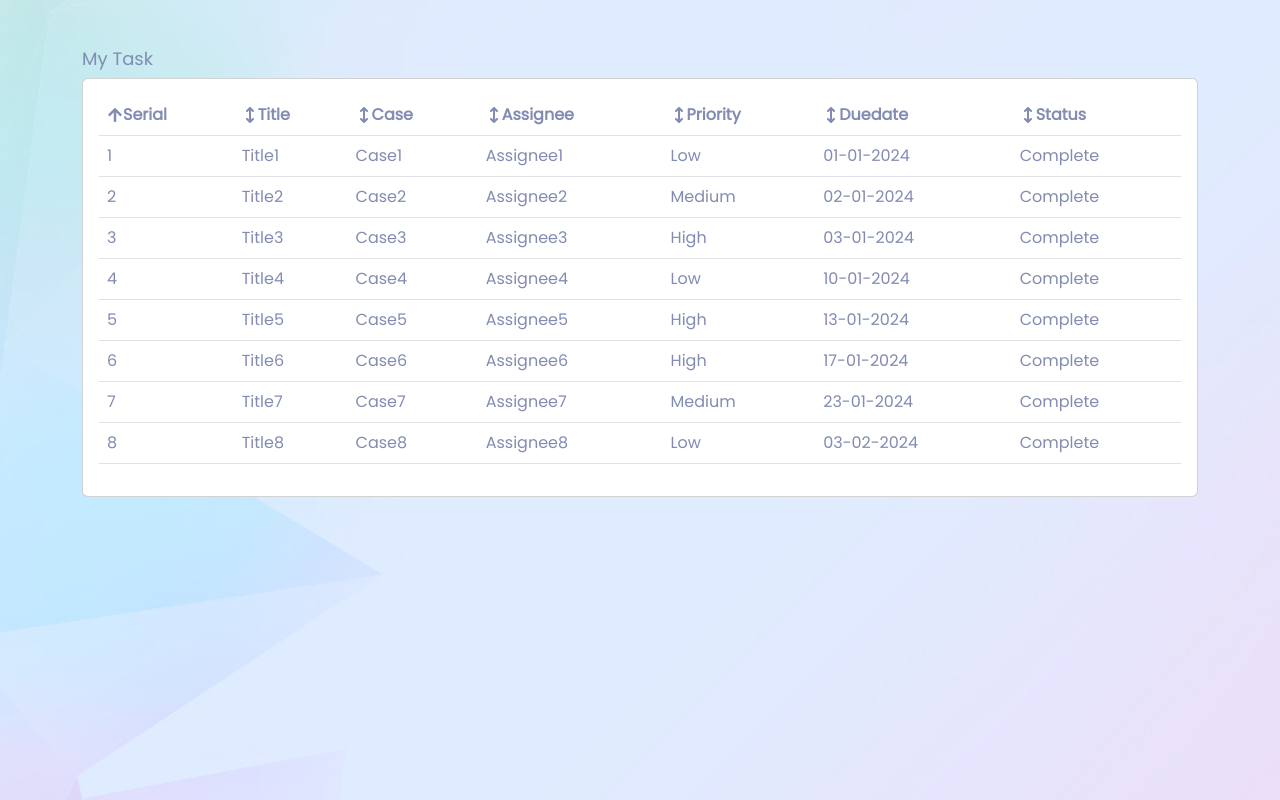
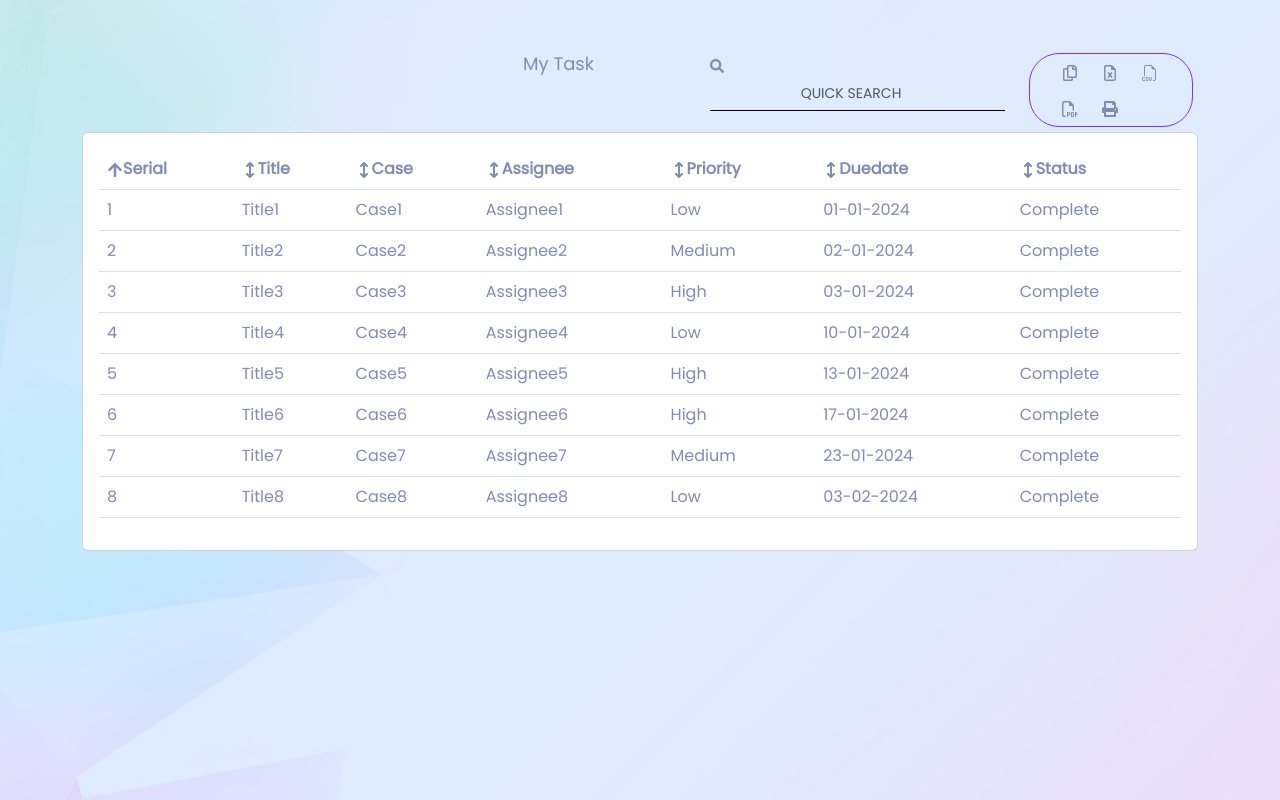
Before and after one commit to SushmithaVennam/task_ui_git, a React (Create React App) app: page /mytask in a window 1280 px wide. Built offline with nearby package versions, Linux system fonts and the light colour scheme.

Commit message:
Implemented export buttons

```diff
--- a/package.json
+++ b/package.json
@@ -8,13 +8,19 @@
     "@testing-library/react": "^13.4.0",
     "@testing-library/user-event": "^13.5.0",
     "bootstrap": "^5.3.3",
+    "copy-to-clipboard": "^3.3.3",
+    "jspdf": "^2.5.1",
+    "jspdf-autotable": "^3.8.2",
     "react": "^18.3.1",
     "react-bootstrap": "^2.10.4",
+    "react-csv": "^2.2.2",
     "react-dom": "^18.3.1",
+    "react-export-table-to-excel": "^1.0.6",
     "react-icons": "^5.2.1",
     "react-quill": "^2.0.0",
     "react-router-dom": "^6.25.1",
     "react-scripts": "5.0.1",
+    "react-to-print": "^2.15.1",
     "react-vertical-timeline-component": "^3.6.0",
     "web-vitals": "^2.1.4"
   },
--- /dev/null
+++ b/src/components/Table.css
@@ -0,0 +1,25 @@
+.dt-buttons {
+    border: 1px solid #7c32ff;
+    padding-left: 20px;
+    padding-right: 20px;
+    border-radius: 30px;
+        width: fit-content;
+        align-items: end;
+}
+
+
+.btn-outline-light {
+    border:none !important;
+    border-radius: 0px !important;
+}
+
+.row {
+    padding: 5px;
+    justify-content: end !important;
+    justify-self: end !important;
+    justify-items: end !important;
+}
+
+.width-fit {
+    width: fit-content !important;
+}
--- a/src/components/Table.js
+++ b/src/components/Table.js
@@ -1,11 +1,37 @@
-import React, { useState } from "react";
-import { Card, Container, Table } from "react-bootstrap";
+import React, { useState, useRef } from "react";
+import { Button, Card, Container, Table } from "react-bootstrap";
+import Row from "react-bootstrap/Row";
+import Col from "react-bootstrap/Col";
+import Form from "react-bootstrap/Form";
 import TableBody from "./TableBody";
 import TableHead from "./TableHead";
+import copy from "copy-to-clipboard";
+import { CSVLink } from "react-csv";
+import { downloadExcel } from "react-export-table-to-excel";
+import jsPDF from "jspdf";
+import autoTable from "jspdf-autotable";
+import { useReactToPrint } from "react-to-print";
+import "./Table.css";
 import tasksData from "../resources/tasksdata.json";
+import { FaSearch } from "react-icons/fa";
+import { FaRegCopy } from "react-icons/fa";
+import { FaRegFilePdf } from "react-icons/fa6";
+import { FaRegFileExcel } from "react-icons/fa6";
+import { BsFiletypeCsv } from "react-icons/bs";
+import { FaPrint } from "react-icons/fa";
+// import { FaColumns } from "react-icons/fa";
 
 function MyTable() {
   const [tableData, setTableData] = useState(tasksData);
+  const header = [
+    "Serial",
+    "Title",
+    "Case",
+    "Assignee",
+    "Priority",
+    "Duedate",
+    "Status",
+  ];
   const columns = [
     { label: "Serial", accessor: "SL" },
     { label: "Title", accessor: "Title" },
@@ -32,12 +58,144 @@ function MyTable() {
     }
   };
 
+  const copyToClipboard = () => {
+    var copyText = "";
+    var a_row = "";
+    columns.map((cur_column) => {
+      if (a_row.length === 0) {
+        a_row += cur_column.label;
+      } else {
+        a_row += "\t" + cur_column.label;
+      }
+    });
+    copyText += a_row;
+    tableData.map((data) => {
+      a_row = data.SL;
+      a_row += "\t" + data.Title;
+      a_row += "\t" + data.Case;
+      a_row += "\t" + data.Assignee;
+      a_row += "\t" + data.Priority;
+      a_row += "\t" + data.Duedate;
+      a_row += "\t" + data.Status;
+      copyText += "\n" + a_row;
+    });
+
+    copy(copyText);
+    alert(`You have copied "${copyText}"`);
+  };
+
+  function saveExcel() {
+    downloadExcel({
+      fileName: "Tasks.xls",
+      sheet: "Tasks",
+      tablePayload: {
+        header,
+        // accept two different data structures
+        body: tableData,
+      },
+    });
+  }
+
+  const savePDF = () => {
+    const doc = new jsPDF();
+    autoTable(doc, { html: "#TasksTable" });
+    doc.save("Tasks.pdf");
+  };
+  const componentRef = useRef();
+  const handlePrint = useReactToPrint({
+    content: () => componentRef.current,
+  });
+
   return (
     <Container fluid="md" className="mt-5 AddTaskContainer font-poppins">
-      <h3>My Task</h3>
+      <Row className="top-row">
+        <Col>
+          <h3>My Task</h3>
+        </Col>
+        <Col>
+          <Form.Group
+            controlId="formBasicName"
+            style={{ borderBottom: "solid 1px black" }}
+          >
+            <Form.Label as="small">
+              <FaSearch />
+            </Form.Label>
+            <Form.Control
+              type="search"
+              placeholder="QUICK SEARCH"
+              name="name"
+              className="width-fit"
+              style={{
+                display: "inline-block",
+                background: "transparent",
+                border: "none",
+                textAlign: "center",
+                fontSize: "14px",
+              }}
+            />
+          </Form.Group>
+        </Col>
+        <Col
+          style={{
+            justifyContent: "flex-end",
+            width: "fit-content",
+          }}
+        >
+          <div class="dt-buttons ">
+            <Button
+              className=".btn-no-radius"
+              variant="outline-light"
+              title="Copy"
+              onClick={copyToClipboard}
+            >
+              <FaRegCopy />
+            </Button>
+            <Button
+              className=".btn-no-radius"
+              variant="outline-light"
+              title="Excel"
+              onClick={saveExcel}
+            >
+              <FaRegFileExcel />
+            </Button>
+            <CSVLink data={tableData} filename={"Tasks.csv"}>
+              <Button
+                className=".btn-no-radius"
+                variant="outline-light"
+                title="csv"
+              >
+                <BsFiletypeCsv />
+              </Button>
+            </CSVLink>
+            <Button
+              className=".btn-no-radius"
+              variant="outline-light"
+              title="pdf"
+              onClick={savePDF}
+            >
+              <FaRegFilePdf />
+            </Button>
+            <Button
+              className=".btn-no-radius"
+              variant="outline-light"
+              title="Print"
+              onClick={handlePrint}
+            >
+              <FaPrint />
+            </Button>
+            {/* <Button
+              className=".btn-no-radius"
+              variant="outline-light"
+              title="Columns"
+            >
+              <FaColumns />
+            </Button> */}
+          </div>
+        </Col>
+      </Row>
       <Card>
         <Card.Body>
-          <Table hover>
+          <Table hover id="TasksTable" ref={componentRef}>
             {/* <Card.Title>My Task</Card.Title> */}
             <TableHead columns={columns} handleSorting={handleSorting} />
             <TableBody columns={columns} tableData={tableData} />
```
Also changed, not shown: 1 other file (tests, documents, lock files or other folders).
